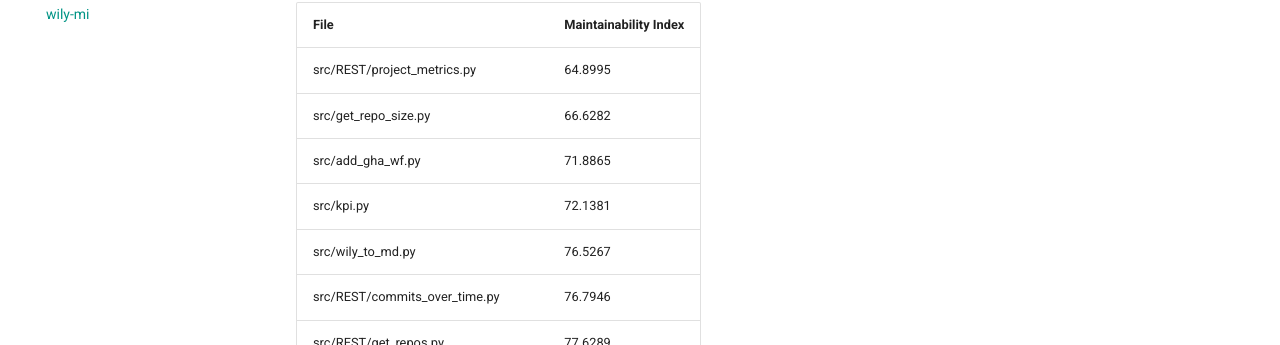
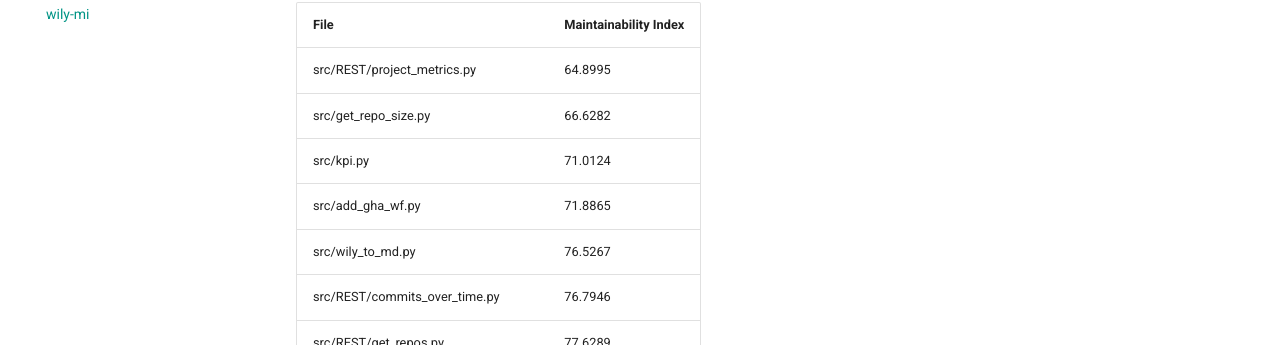
Before and after one commit to TheNewThinkTank/project-metrics, an MkDocs documentation site: the page built from docs/project_docs/code-analysis/wily-mi.md, in a window 1280 px wide and 1400 px high. Shown: the part 226-571 px from the top of the window. Built offline with MkDocs 1.6.1 and Material for MkDocs 9.7.7, drawn with Linux system fonts in a browser that asks for light colours.

Commit message:
Updating file

```diff
--- a/docs/project_docs/code-analysis/wily-mi.md
+++ b/docs/project_docs/code-analysis/wily-mi.md
@@ -4,8 +4,8 @@
 | --- | --- |
 | src/REST/project_metrics.py         |                 64.8995 |
 | src/get_repo_size.py                |                 66.6282 |
+| src/kpi.py                          |                 71.0124 |
 | src/add_gha_wf.py                   |                 71.8865 |
-| src/kpi.py                          |                 72.1381 |
 | src/wily_to_md.py                   |                 76.5267 |
 | src/REST/commits_over_time.py       |                 76.7946 |
 | src/REST/get_repos.py               |                 77.6289 |
```
Also changed, not shown: other parts of docs/project_docs/code-analysis/wily-mi.md (+1 -1 lines).
